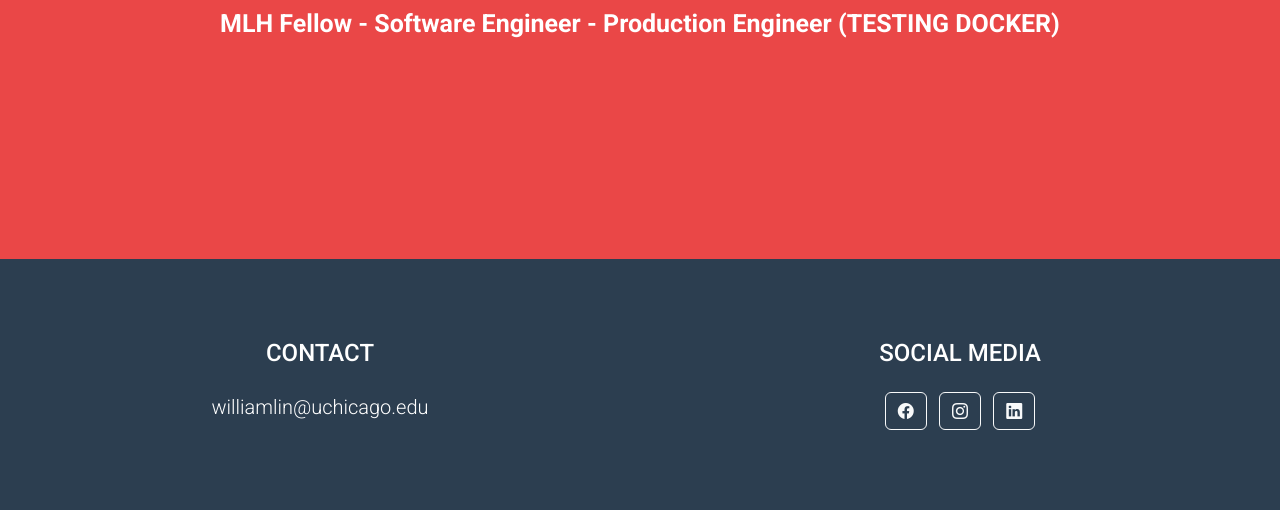
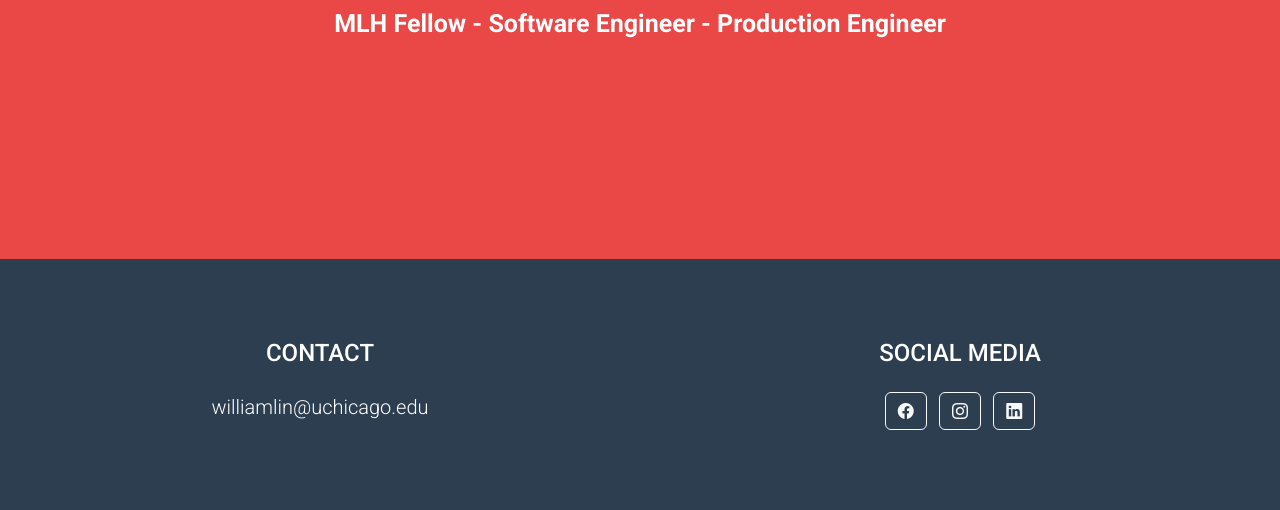
Before and after one commit to williamlin-02/portfolio-site, a Flask app: page / in a window 1280 px wide. Shown: the part 443-953 px from the top of the page. Run offline with Flask 2, Linux system fonts and the light colour scheme; parts of the project's set-up code (start-up, migrations or seed data) failed here and were passed over.

Commit message:
testing redeploy script

```diff
--- a/app/templates/base.html
+++ b/app/templates/base.html
@@ -34,7 +34,7 @@
     <!--Navigation-->
     <nav class="navbar navbar-expand-lg navbar-dark bg-dark text-uppercase fixed-top" id="main-nav">
         <div class="container-fluid">
-            <a class="navbar-brand" href={{ url_for("index") }}>My Portfolio</a>
+            <a class="navbar-brand" href={{ url_for("index") }}>Portfolio</a>
             <button class="navbar-toggler" type="button" data-bs-toggle="collapse" data-bs-target="#navbarNav" aria-controls="navbarNav" aria-expanded="false" aria-label="Toggle navigation">
                 <span class="navbar-toggler-icon"></span>
             </button>
--- a/app/templates/index.html
+++ b/app/templates/index.html
@@ -7,7 +7,7 @@
         <div id="profile-picture" class="profile-picture">
             <img src="./static/img/william_photo.jpg">
         </div>
-        <h1> MLH Fellow - Software Engineer - Production Engineer (TESTING DOCKER)</h1>
+        <h1> MLH Fellow - Software Engineer - Production Engineer</h1>
     </div>
 
 {% endblock %}
```
